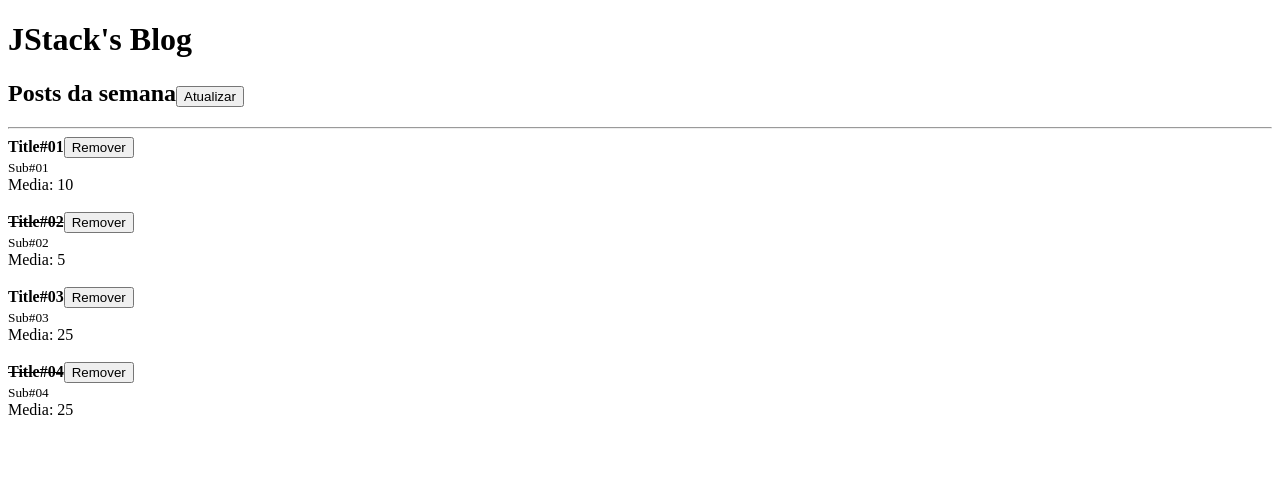
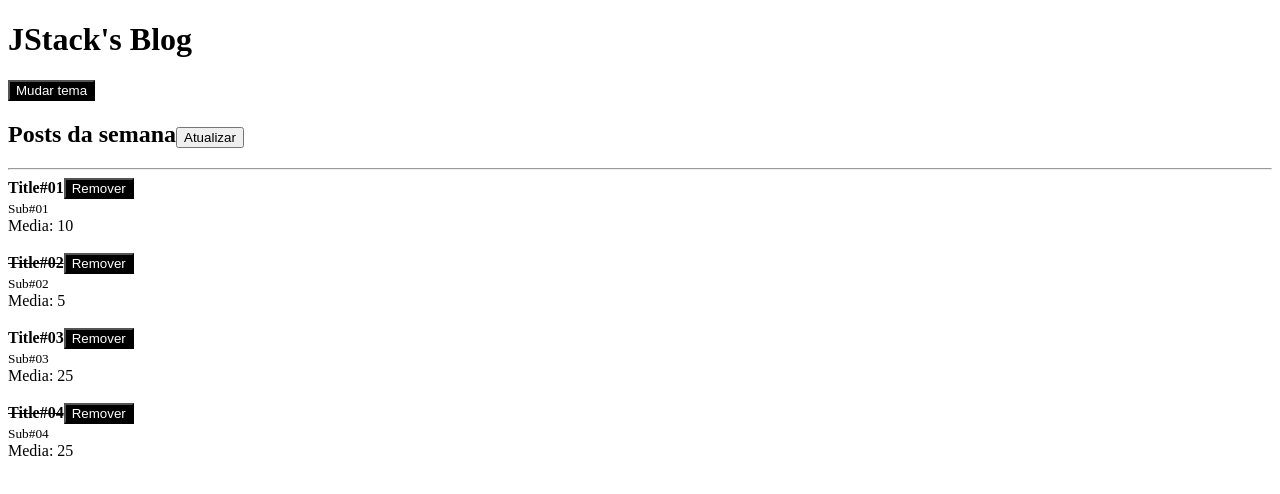
Before and after one commit to eduardoaraujogomes/js-stack, a React app in the folder react-fundamentos/: page / in a window 1280 px wide. Shown: the top 494 px of the page. Built offline with nearby package versions, Linux system fonts and the light colour scheme.

Commit message:
feat: prop drilling

```diff
--- a/react-fundamentos/src/App.js
+++ b/react-fundamentos/src/App.js
@@ -10,11 +10,15 @@
 //toda vez que a gente coloca um array dentro do jsx ele vai tentar pegar e por na tela
 // porém alguns formatos ele não sabe o que fazer e pode quebrar.
 
+
 function App() {
 
   //Sempre que você quiser que o React renderize/Atualize algo em tela, você precisa de um estado.
   //O estado é um objeto que armazena informações que podem ser alteradas.
   //O React sabe que o estado mudou e vai renderizar novamente a tela.
+
+  const [theme, setTheme] = useState('dark');
+
 
   const [posts, setPosts] = useState([
     {
@@ -30,6 +34,13 @@
       id: Math.random(), title: 'Title#04', subtitle: 'Sub#04', likes: 50, read: true
     },
   ]);
+
+  function handleToggleTheme() {
+    setTheme((prevState) => (
+      prevState === 'dark'
+        ? 'light'
+        : 'dark'));
+  }
 
   //prevState é o estado anterior, ou seja, o estado anterior antes de atualizar o estado.
   //prevState é utilizado, para evitar inconsistências no front-end.
@@ -56,7 +67,10 @@
 
   return (
     <>
-      <Header >
+      <Header
+        theme={theme}
+        onToggleTheme={handleToggleTheme}
+      >
         <h2>Posts da semana
           <button onClick={handleRefresh}>Atualizar</button>
         </h2>
@@ -68,6 +82,7 @@
           key={post.id}
           onRemove={handleRemovePost}
           post={post}
+          theme={theme}
         />
       ))}
     </>
--- a/react-fundamentos/src/Button.js
+++ b/react-fundamentos/src/Button.js
@@ -2,12 +2,20 @@
 import PropTypes from 'prop-types';
 
 export default function Button(props) {
+  const theme = props.theme;
+
   return (
-    <button onClick={props.onClick}>{props.children}</button>
+    <button
+      style={{
+        color: theme === 'dark' ? '#fff' : '#000',
+        background: theme === 'dark' ? '#000' : '#fff',
+      }}
+      onClick={props.onClick}>{props.children}</button>
   );
 }
 
-Button.PropTypes = {
+Button.propTypes = {
+  theme: PropTypes.string.isRequired,
   children: PropTypes.node.isRequired,
   onClick: PropTypes.func.isRequired,
 };
--- a/react-fundamentos/src/Header.js
+++ b/react-fundamentos/src/Header.js
@@ -1,16 +1,24 @@
 import React from 'react';
 import PropTypes from 'prop-types';
+import Button from './Button';
 
-export default function Header({ title, children }) {
+export default function Header({ title, children, onToggleTheme, theme }) {
   return (
     <>
       <h1 >{title}</h1>
+      <Button
+        theme={theme}
+        onClick={onToggleTheme}>
+        Mudar tema
+      </Button>
       {children}
     </>
   );
 }
 
 Header.propTypes = {
+  theme: PropTypes.string.isRequired,
+  onToggleTheme: PropTypes.func.isRequired,
   title: PropTypes.string,
   children: PropTypes.node
 };
--- a/react-fundamentos/src/Post.js
+++ b/react-fundamentos/src/Post.js
@@ -39,6 +39,7 @@
     <>
       <article>
         <PostHeader
+          theme={props.theme}
           onRemove={props.onRemove}
           post={{
             id: props.post.id,
@@ -56,6 +57,7 @@
 }
 
 Post.propTypes = {
+  theme: PropTypes.string.isRequired,
   onRemove: PropTypes.func.isRequired,
   post: PropTypes.shape({
     id: PropTypes.number.isRequired,
--- a/react-fundamentos/src/PostHeader.js
+++ b/react-fundamentos/src/PostHeader.js
@@ -9,7 +9,9 @@
         {props.post.read && <s>{props.post.title}</s>}
         {!props.post.read && props.post.title}
       </strong>
-      <Button onClick={() => props.onRemove(props.post.id)}>
+      <Button
+        theme={props.theme}
+        onClick={() => props.onRemove(props.post.id)}>
         Remover
       </Button>
     </>
@@ -18,6 +20,7 @@
 }
 
 PostHeader.propTypes = {
+  theme: PropTypes.string.isRequired,
   onRemove: PropTypes.func.isRequired,
   post: PropTypes.shape({
     id: PropTypes.number.isRequired,
```
